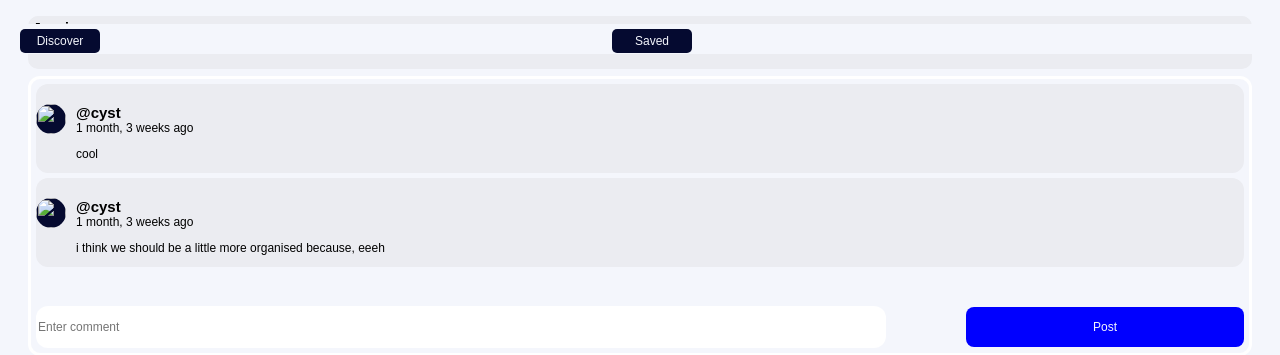
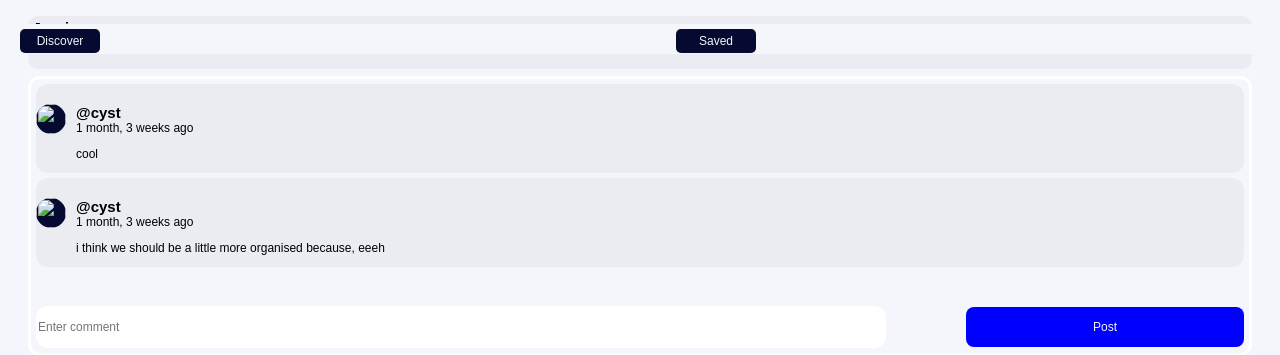
Before and after one commit to DentchaT/ctndrd, a Django app: page /hom in a window 1280 px wide. Shown: the part 746-1101 px from the top of the page. Run offline with Django 5.2, Linux system fonts and the light colour scheme; a user stored in the database is signed in; data comes from the database, SQL or seed files in the repository; some libraries are stand-ins or nearby versions.

Commit message:
hom edit 11

```diff
--- a/templates/ctndrd/base.html
+++ b/templates/ctndrd/base.html
@@ -239,7 +239,7 @@
             width: 100%;
             padding: 2px 20px;
             margin-top: -3px;
-            gap: 40%;
+            gap: 45%;
         }
         .foot button{
             width: 80px;
```
